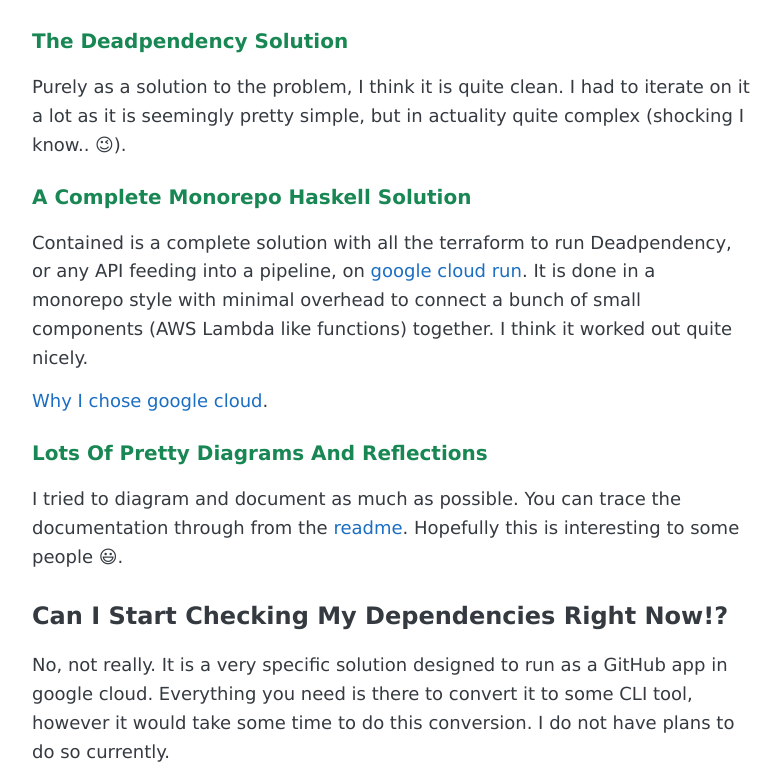
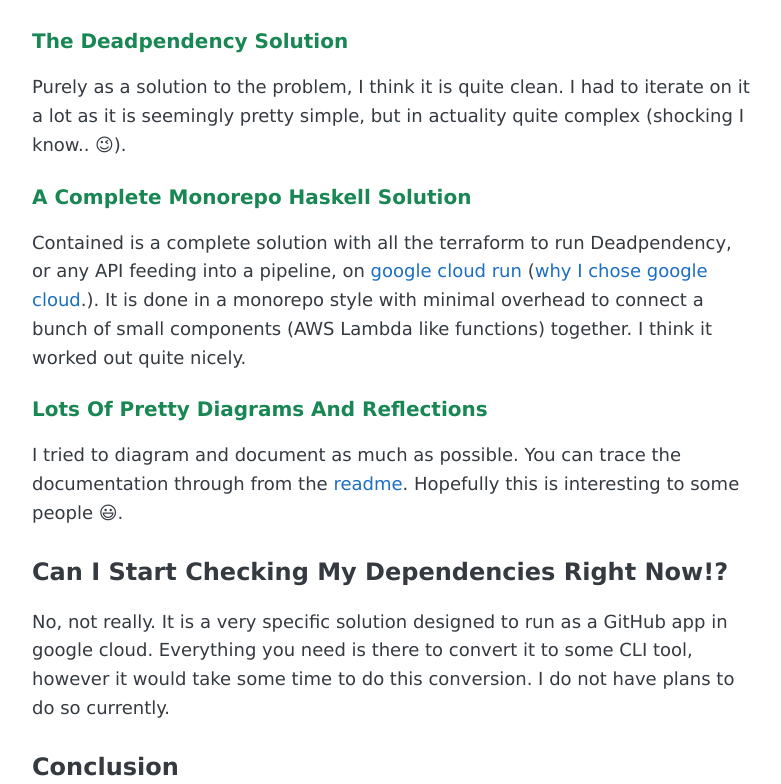
Before and after one commit to AlistairB/alistairb.github.io, a Jekyll site: the page built from _posts/2023-02-24-open-sourcing-deadpendency.md, in a window 1280 px wide and 900 px high, scrolled down 1792 px, cut to the strip 0-784 px from the top of the window. Shown: the whole strip, without its empty margins (248-1029 px from the left). Built offline with Jekyll 4.4.1, drawn with Linux system fonts in a browser that asks for light colours.

Commit message:
Another tweak

```diff
--- a/_posts/2023-02-24-open-sourcing-deadpendency.md
+++ b/_posts/2023-02-24-open-sourcing-deadpendency.md
@@ -39,9 +39,7 @@ Purely as a solution to the problem, I think it is quite clean. I had to iterate
 
 ### A Complete Monorepo Haskell Solution
 
-Contained is a complete solution with all the terraform to run Deadpendency, or any API feeding into a pipeline, on [google cloud run](https://cloud.google.com/run). It is done in a monorepo style with minimal overhead to connect a bunch of small components (AWS Lambda like functions) together. I think it worked out quite nicely.
-
-[Why I chose google cloud](https://alistairb.dev/haskell-on-google-cloud-is-great/).
+Contained is a complete solution with all the terraform to run Deadpendency, or any API feeding into a pipeline, on [google cloud run](https://cloud.google.com/run) ([why I chose google cloud](https://alistairb.dev/haskell-on-google-cloud-is-great/).). It is done in a monorepo style with minimal overhead to connect a bunch of small components (AWS Lambda like functions) together. I think it worked out quite nicely.
 
 ### Lots Of Pretty Diagrams And Reflections
 
```
